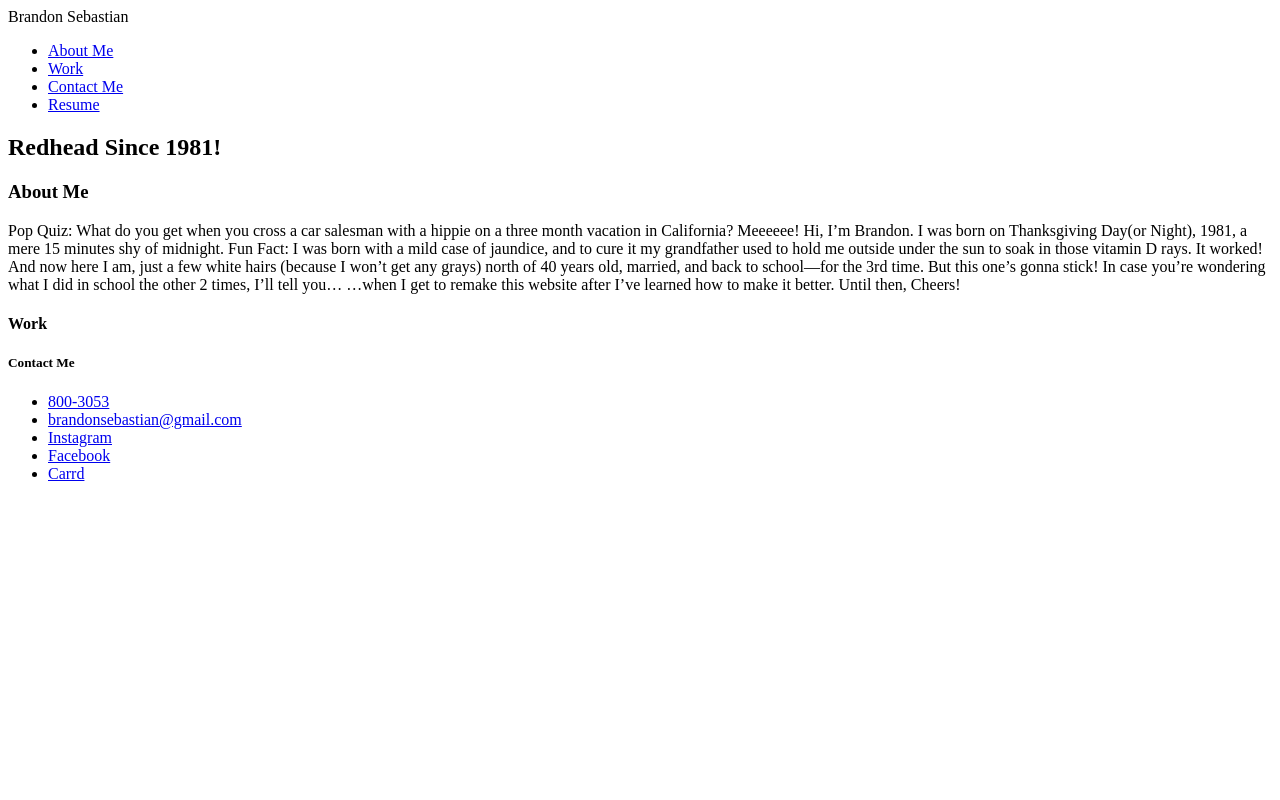
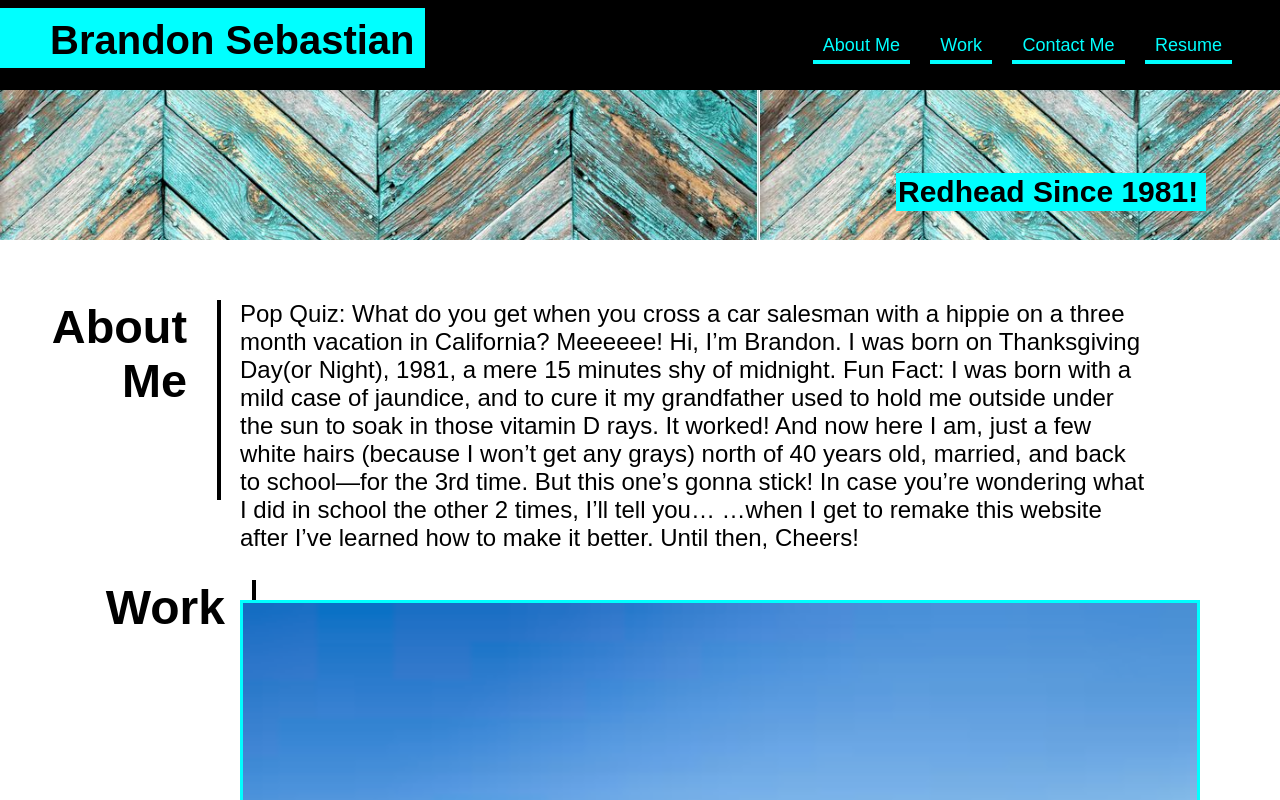
Before and after one commit to nooburger81/Challenge2-TheCloneWars, a plain HTML site: page index.html in a window 1280 px wide. Shown: the top 800 px of the page. Drawn offline with Linux system fonts and the light colour scheme; files that its build step writes are made by us from their sources.

Commit message:
added css to project

```diff
--- a/assets/css/style.css
+++ b/assets/css/style.css
@@ -0,0 +1,289 @@
+*{
+    margin: 0px;
+    padding: 0px;
+    font-family: sans-serif;
+    box-sizing: border-box;
+}
+
+body{
+    display: flex;
+    flex-direction: column;
+}
+
+header{
+    background-image: url("/assets/images/bluewood.png");
+    height: 150px;
+}
+
+nav{
+    height: 90px;
+}
+
+nav ul{
+    float: right;
+    margin-right: 40px;
+}
+
+nav li{
+    display: inline-block;
+    margin: 0 8px;
+    line-height: 80px;
+}
+
+nav a{
+    color: aqua;
+    font-size: 18px;
+    padding: 5px 10px;
+    text-decoration: none;
+    border-bottom: 4px solid aqua;
+}
+
+label{
+    position:absolute;
+    top: 1%;
+    color: black;
+    padding: 10px 10px 5px 50px;
+    background-color: aqua;
+    font-size: 40px;
+    font-weight: bold;
+}
+
+h2{
+    position: relative;
+    left: 70%;
+    top: 55%;
+    width: 310px;
+    background-color: aqua;
+    padding: 2px;
+    font-size: 30px;
+}
+
+h3{
+height: 200px;
+width: 150;
+margin: 10px 75px;
+padding: 0px 30px 0px 40px;
+border-right: 4px solid black;
+}
+
+h4{
+    text-align: right;
+    height: 1000px;
+    width: 150px;
+    margin: auto;
+    border-right: 4px solid black;
+    padding: 0px 40px 0px 0px;
+    font-size: 48px;
+}
+
+h5{
+    position: absolute;
+    text-align: right;
+    width: 48px;
+    left: 70px;
+    padding: 0px 220px 0px 15px;
+    font-size: 50px;
+    border-right: 4px solid black;
+}
+
+
+p{
+    height: 200px;
+    justify-content: space-between;
+    font-size: 24px;
+}
+main2{
+    display: flex;
+    flex-direction: row;
+    width: 100%;
+    justify-content: space-between;
+}
+section1{
+    position: relative;
+    right: 80px;
+}
+
+section2{
+    position: relative;
+    right: 80px;
+    margin-top: 20px;
+}
+
+aside1{
+    position: relative;
+    left: 40px;
+}
+
+aside2{
+    position: relative;
+    left: 40px;
+}
+
+figure1{
+    background-image: url("/assets/images/beachscene.png");
+    background-repeat: no-repeat;
+    background-size: cover;
+    border: 3px solid aqua;
+}
+
+figure2{
+    position: absolute;
+    top: 620px;
+    background-image: url("/assets/images/ledlights.png");
+    background-size: cover;
+    border: 3px solid aqua;
+}
+
+figure3{
+    position: absolute;
+    right: 2px;
+    top: 620px;
+    background-image: url("/assets/images/calculator.png");
+    background-size: cover;
+    border: 3px solid aqua;
+}
+
+figure4{
+    position: absolute;
+    top: 830px;
+    background-image: url("/assets/images/pastelpuzzle.png");
+    background-size: cover;
+    border: 3px solid aqua;
+}
+
+figure5{
+    position: absolute;
+    top: 830px;
+    right: 2px;
+    background-image: url("/assets/images/runbuddy.png");
+    background-size: cover;
+    border: 3px solid aqua;
+}
+
+nav2 {
+    height: 90px;
+}
+
+
+nav2 li{
+    display: inline-block;
+    margin: 0 8px;
+    line-height: 80px;
+}
+
+nav2 a{
+    color: black;
+    font-size: 18px;
+    padding: 5px 10px;
+    border-bottom: 4px solid black;
+    text-decoration: none;
+}
+
+footer{
+    position: relative;
+    top: 50px;
+    height: 200px;
+}
+
+#nav-div{
+    display: flex;
+    flex-direction: row;
+    width: 100%;
+    background-color: black;
+    justify-content: right;
+    align-items: center;
+}
+
+#main-div{
+    display: flex;
+    flex-direction: row;
+    width: 100%;
+    min-height: 250px;
+    margin-top: 50px;
+    justify-content: space-between;
+}
+
+#main2-div{
+    display: flex;
+    flex-direction: row;
+    width: 100%;
+    min-height: 250px;
+    margin-top: 40px;
+    justify-content: space-between
+}
+
+#aside1-div{
+    display: flex;
+    flex-direction: row;
+    width: 20%;
+    height: 250px;
+    justify-content: right;
+    text-align: right;
+    font-size: 40px;
+}
+
+#aside2-div{
+    display: flex;
+    flex-direction: row;
+    width: 22%;
+}
+
+#section1-div{
+    display: flex;
+    flex-direction: row;
+    flex-basis: 75%;
+    height: 250px;
+    justify-content: left;
+    padding: 10px 50px 0px 0px;
+}
+
+#section2-div{
+    display: flex;
+    flex-direction: row;
+    flex-basis: 75%;
+    height: 600px;
+}
+
+#figure1-div{
+    width: 100%;
+}
+
+#figure2-div{
+    display: flex;
+    flex-direction: row;
+    width: 50%;
+    height: 200px;
+    justify-content: space-between;
+}
+
+#figure3-div{
+    display: flex;
+    flex-direction: row;
+    width: 50%;
+    height: 200px;
+    justify-content: space-between;
+}
+
+#figure4-div{
+    display: flex;
+    flex-direction: column;
+    width: 50%;
+    height: 200px;
+    justify-content: space-between;
+}
+
+#figure5-div{
+        display: flex;
+        flex-direction: column;
+        width: 50%;
+        height: 200px;
+        justify-content: space-between;
+}
+
+#footer-div{
+    display: flex;
+    flex-direction: row;
+    margin-top: 10px;
+    justify-content: center;
+    align-items: center;
+}
--- a/index.html
+++ b/index.html
@@ -4,7 +4,7 @@
     <meta charset="UTF-8">
     <meta http-equiv="X-UA-Compatible" content="IE=edge">
     <meta name="viewport" content="width=device-width, initial-scale=1.0">
-    <link rel="stylesheet" href="style.css">
+    <link rel="stylesheet" href="./assets/css/style.css">
     <title>My Student Bio</title>
 </head>
 
```
